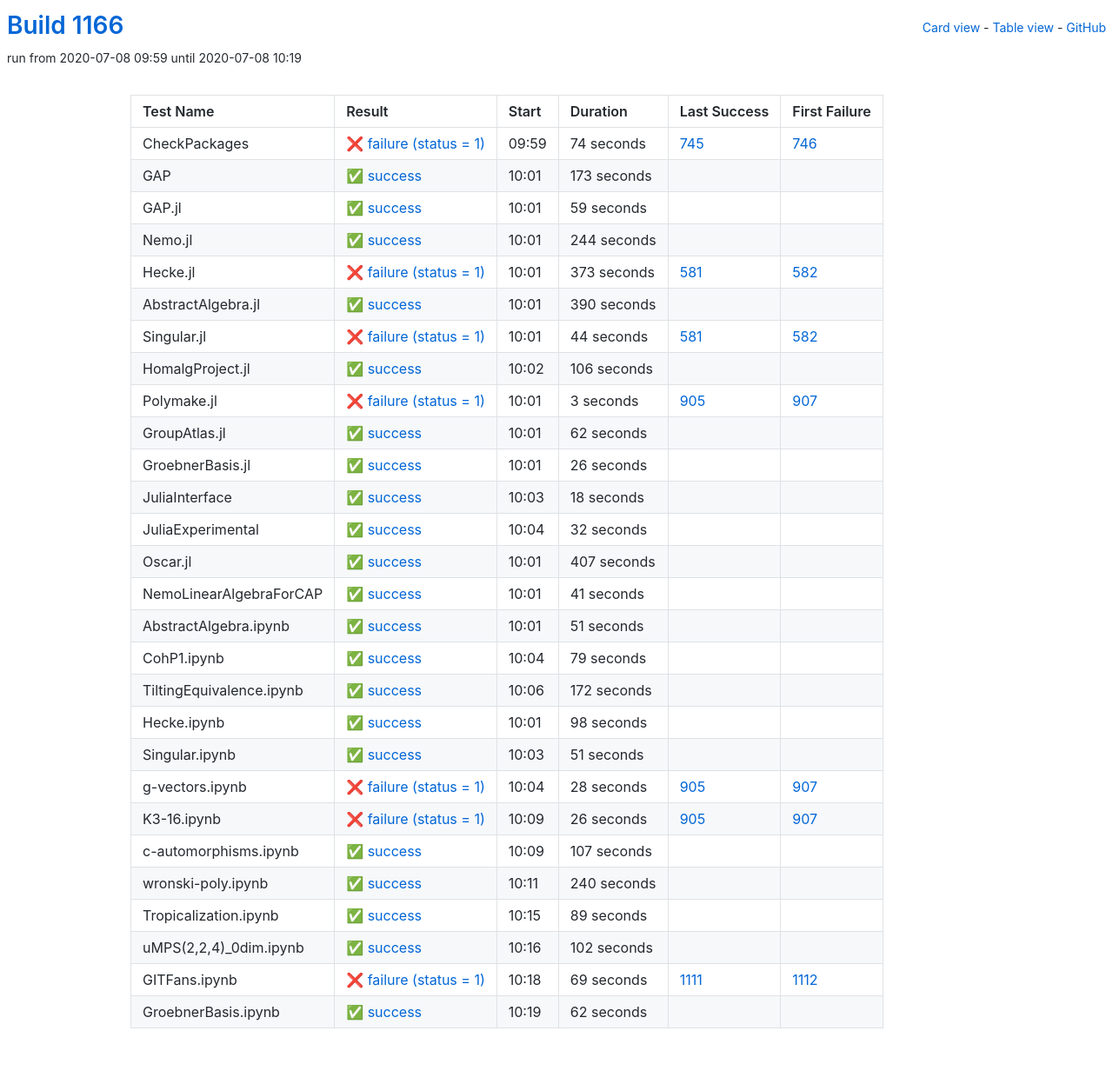
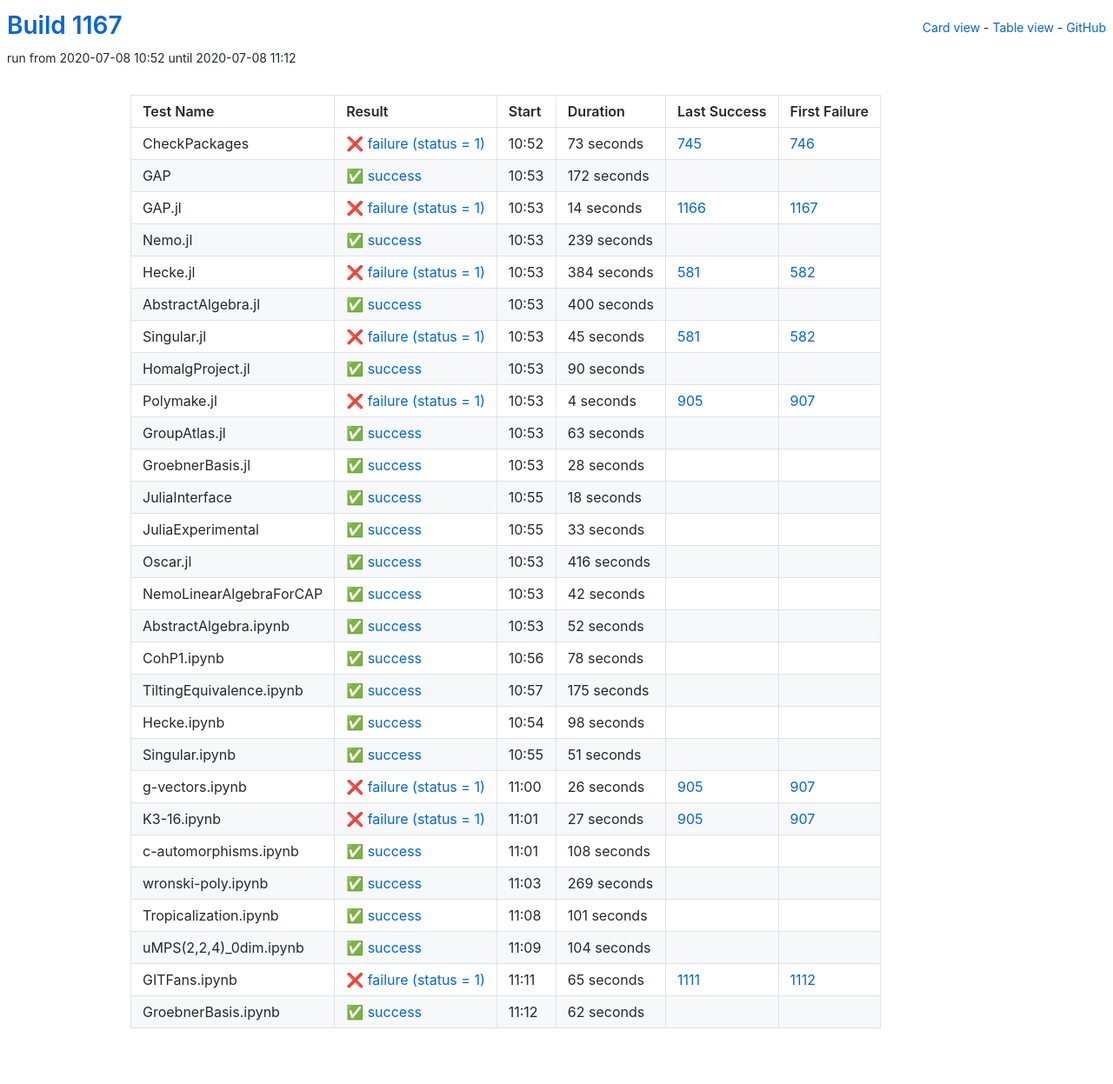
Before and after one commit to oscar-system/oscar-ci-status-1.4, a Jekyll site: the page built from table.html, in a window 1280 px wide. Shown: the whole page at 87% size. Built offline with Jekyll 4.4.1, drawn with Linux system fonts in a browser that asks for light colours.

Commit message:
Build #1167

```diff
--- a/_data/ci.yml
+++ b/_data/ci.yml
@@ -1,6 +1,6 @@
 ---
-build: 1166
-build_url: https://oscarci.mathematik.uni-kl.de/job/oscar-julia-1.4/1166/
+build: 1167
+build_url: https://oscarci.mathematik.uni-kl.de/job/oscar-julia-1.4/1167/
 job: oscar-julia-1.4
 organization: oscar-system
 repo: oscar-ci-status-1.4
@@ -8,140 +8,140 @@ repourl: https://github.com/oscar-system/oscar-ci-status-1.4
 tests:
 - name: CheckPackages
   id: checkpackages
-  log: https://oscarci.mathematik.uni-kl.de/job/oscar-julia-1.4/1166/artifact/logs/build-1166/CheckPackages.log
-  start: 2020-07-08 09:59
+  log: https://oscarci.mathematik.uni-kl.de/job/oscar-julia-1.4/1167/artifact/logs/build-1167/CheckPackages.log
+  start: 2020-07-08 10:52
   success: false
   exitcode: 1
   status: failure
-  duration: 74
+  duration: 73
   last_success: 745
   last_success_url: https://oscarci.mathematik.uni-kl.de/job/oscar-julia-1.4/745/
   first_failure: 746
   first_failure_url: https://oscarci.mathematik.uni-kl.de/job/oscar-julia-1.4/746/
 - name: GAP
   id: gap
-  log: https://oscarci.mathematik.uni-kl.de/job/oscar-julia-1.4/1166/artifact/logs/build-1166/GAP.log
-  start: 2020-07-08 10:01
+  log: https://oscarci.mathematik.uni-kl.de/job/oscar-julia-1.4/1167/artifact/logs/build-1167/GAP.log
+  start: 2020-07-08 10:53
   success: true
   exitcode: 0
   status: success
-  duration: 173
+  duration: 172
   last_success: false
   last_success_url:
   first_failure: false
   first_failure_url:
 - name: GAP.jl
   id: gap-jl
-  log: https://oscarci.mathematik.uni-kl.de/job/oscar-julia-1.4/1166/artifact/logs/build-1166/GAP.jl.log
-  start: 2020-07-08 10:01
+  log: https://oscarci.mathematik.uni-kl.de/job/oscar-julia-1.4/1167/artifact/logs/build-1167/GAP.jl.log
+  start: 2020-07-08 10:53
+  success: false
+  exitcode: 1
+  status: failure
+  duration: 14
+  last_success: 1166
+  last_success_url: https://oscarci.mathematik.uni-kl.de/job/oscar-julia-1.4/1166/
+  first_failure: 1167
+  first_failure_url: https://oscarci.mathematik.uni-kl.de/job/oscar-julia-1.4/1167/
+- name: Nemo.jl
+  id: nemo-jl
+  log: https://oscarci.mathematik.uni-kl.de/job/oscar-julia-1.4/1167/artifact/logs/build-1167/Nemo.jl.log
+  start: 2020-07-08 10:53
   success: true
   exitcode: 0
   status: success
-  duration: 59
-  last_success: false
-  last_success_url:
-  first_failure: false
-  first_failure_url:
-- name: Nemo.jl
-  id: nemo-jl
-  log: https://oscarci.mathematik.uni-kl.de/job/oscar-julia-1.4/1166/artifact/logs/build-1166/Nemo.jl.log
-  start: 2020-07-08 10:01
-  success: true
-  exitcode: 0
-  status: success
-  duration: 244
+  duration: 239
   last_success: false
   last_success_url:
   first_failure: false
   first_failure_url:
 - name: Hecke.jl
   id: hecke-jl
-  log: https://oscarci.mathematik.uni-kl.de/job/oscar-julia-1.4/1166/artifact/logs/build-1166/Hecke.jl.log
-  start: 2020-07-08 10:01
+  log: https://oscarci.mathematik.uni-kl.de/job/oscar-julia-1.4/1167/artifact/logs/build-1167/Hecke.jl.log
+  start: 2020-07-08 10:53
   success: false
   exitcode: 1
   status: failure
-  duration: 373
+  duration: 384
   last_success: 581
   last_success_url: https://oscarci.mathematik.uni-kl.de/job/oscar-julia-1.4/581/
   first_failure: 582
   first_failure_url: https://oscarci.mathematik.uni-kl.de/job/oscar-julia-1.4/582/
 - name: AbstractAlgebra.jl
   id: abstractalgebra-jl
-  log: https://oscarci.mathematik.uni-kl.de/job/oscar-julia-1.4/1166/artifact/logs/build-1166/AbstractAlgebra.jl.log
-  start: 2020-07-08 10:01
+  log: https://oscarci.mathematik.uni-kl.de/job/oscar-julia-1.4/1167/artifact/logs/build-1167/AbstractAlgebra.jl.log
+  start: 2020-07-08 10:53
   success: true
   exitcode: 0
   status: success
-  duration: 390
+  duration: 400
   last_success: false
   last_success_url:
   first_failure: false
   first_failure_url:
 - name: Singular.jl
   id: singular-jl
-  log: https://oscarci.mathematik.uni-kl.de/job/oscar-julia-1.4/1166/artifact/logs/build-1166/Singular.jl.log
-  start: 2020-07-08 10:01
+  log: https://oscarci.mathematik.uni-kl.de/job/oscar-julia-1.4/1167/artifact/logs/build-1167/Singular.jl.log
+  start: 2020-07-08 10:53
   success: false
   exitcode: 1
   status: failure
-  duration: 44
+  duration: 45
   last_success: 581
   last_success_url: https://oscarci.mathematik.uni-kl.de/job/oscar-julia-1.4/581/
   first_failure: 582
   first_failure_url: https://oscarci.mathematik.uni-kl.de/job/oscar-julia-1.4/582/
 - name: HomalgProject.jl
   id: homalgproject-jl
-  log: https://oscarci.mathematik.uni-kl.de/job/oscar-julia-1.4/1166/artifact/logs/build-1166/HomalgProject.jl.log
-  start: 2020-07-08 10:02
+  log: https://oscarci.mathematik.uni-kl.de/job/oscar-julia-1.4/1167/artifact/logs/build-1167/HomalgProject.jl.log
+  start: 2020-07-08 10:53
   success: true
   exitcode: 0
   status: success
-  duration: 106
+  duration: 90
   last_success: false
   last_success_url:
   first_failure: false
   first_failure_url:
 - name: Polymake.jl
   id: polymake-jl
-  log: https://oscarci.mathematik.uni-kl.de/job/oscar-julia-1.4/1166/artifact/logs/build-1166/Polymake.jl.log
-  start: 2020-07-08 10:01
+  log: https://oscarci.mathematik.uni-kl.de/job/oscar-julia-1.4/1167/artifact/logs/build-1167/Polymake.jl.log
+  start: 2020-07-08 10:53
   success: false
   exitcode: 1
   status: failure
-  duration: 3
+  duration: 4
   last_success: 905
   last_success_url: https://oscarci.mathematik.uni-kl.de/job/oscar-julia-1.4/905/
   first_failure: 907
   first_failure_url: https://oscarci.mathematik.uni-kl.de/job/oscar-julia-1.4/907/
 - name: GroupAtlas.jl
   id: groupatlas-jl
-  log: https://oscarci.mathematik.uni-kl.de/job/oscar-julia-1.4/1166/artifact/logs/build-1166/GroupAtlas.jl.log
-  start: 2020-07-08 10:01
+  log: https://oscarci.mathematik.uni-kl.de/job/oscar-julia-1.4/1167/artifact/logs/build-1167/GroupAtlas.jl.log
+  start: 2020-07-08 10:53
   success: true
   exitcode: 0
   status: success
-  duration: 62
+  duration: 63
   last_success: false
   last_success_url:
   first_failure: false
   first_failure_url:
 - name: GroebnerBasis.jl
   id: groebnerbasis-jl
-  log: https://oscarci.mathematik.uni-kl.de/job/oscar-julia-1.4/1166/artifact/logs/build-1166/GroebnerBasis.jl.log
-  start: 2020-07-08 10:01
+  log: https://oscarci.mathematik.uni-kl.de/job/oscar-julia-1.4/1167/artifact/logs/build-1167/GroebnerBasis.jl.log
+  start: 2020-07-08 10:53
   success: true
   exitcode: 0
   status: success
-  duration: 26
+  duration: 28
   last_success: false
   last_success_url:
   first_failure: false
   first_failure_url:
 - name: JuliaInterface
   id: juliainterface
-  log: https://oscarci.mathematik.uni-kl.de/job/oscar-julia-1.4/1166/artifact/logs/build-1166/JuliaInterface.log
-  start: 2020-07-08 10:03
+  log: https://oscarci.mathematik.uni-kl.de/job/oscar-julia-1.4/1167/artifact/logs/build-1167/JuliaInterface.log
+  start: 2020-07-08 10:55
   success: true
   exitcode: 0
   status: success
@@ -152,80 +152,80 @@ tests:
   first_failure_url:
 - name: JuliaExperimental
   id: juliaexperimental
-  log: https://oscarci.mathematik.uni-kl.de/job/oscar-julia-1.4/1166/artifact/logs/build-1166/JuliaExperimental.log
-  start: 2020-07-08 10:04
+  log: https://oscarci.mathematik.uni-kl.de/job/oscar-julia-1.4/1167/artifact/logs/build-1167/JuliaExperimental.log
+  start: 2020-07-08 10:55
   success: true
   exitcode: 0
   status: success
-  duration: 32
+  duration: 33
   last_success: false
   last_success_url:
   first_failure: false
   first_failure_url:
 - name: Oscar.jl
   id: oscar-jl
-  log: https://oscarci.mathematik.uni-kl.de/job/oscar-julia-1.4/1166/artifact/logs/build-1166/Oscar.jl.log
-  start: 2020-07-08 10:01
+  log: https://oscarci.mathematik.uni-kl.de/job/oscar-julia-1.4/1167/artifact/logs/build-1167/Oscar.jl.log
+  start: 2020-07-08 10:53
   success: true
   exitcode: 0
   status: success
-  duration: 407
+  duration: 416
   last_success: false
   last_success_url:
   first_failure: false
   first_failure_url:
 - name: NemoLinearAlgebraForCAP
   id: nemolinearalgebraforcap
-  log: https://oscarci.mathematik.uni-kl.de/job/oscar-julia-1.4/1166/artifact/logs/build-1166/NemoLinearAlgebraForCAP.log
-  start: 2020-07-08 10:01
+  log: https://oscarci.mathematik.uni-kl.de/job/oscar-julia-1.4/1167/artifact/logs/build-1167/NemoLinearAlgebraForCAP.log
+  start: 2020-07-08 10:53
   success: true
   exitcode: 0
   status: success
-  duration: 41
+  duration: 42
   last_success: false
   last_success_url:
   first_failure: false
   first_failure_url:
 - name: AbstractAlgebra.ipynb
   id: abstractalgebra-ipynb
-  log: https://oscarci.mathematik.uni-kl.de/job/oscar-julia-1.4/1166/artifact/logs/build-1166/AbstractAlgebra.ipynb.log
-  start: 2020-07-08 10:01
+  log: https://oscarci.mathematik.uni-kl.de/job/oscar-julia-1.4/1167/artifact/logs/build-1167/AbstractAlgebra.ipynb.log
+  start: 2020-07-08 10:53
   success: true
   exitcode: 0
   status: success
-  duration: 51
+  duration: 52
   last_success: false
   last_success_url:
   first_failure: false
   first_failure_url:
 - name: CohP1.ipynb
   id: cohp1-ipynb
-  log: https://oscarci.mathematik.uni-kl.de/job/oscar-julia-1.4/1166/artifact/logs/build-1166/CohP1.ipynb.log
-  start: 2020-07-08 10:04
+  log: https://oscarci.mathematik.uni-kl.de/job/oscar-julia-1.4/1167/artifact/logs/build-1167/CohP1.ipynb.log
+  start: 2020-07-08 10:56
   success: true
   exitcode: 0
   status: success
-  duration: 79
+  duration: 78
   last_success: false
   last_success_url:
   first_failure: false
   first_failure_url:
 - name: TiltingEquivalence.ipynb
   id: tiltingequivalence-ipynb
-  log: https://oscarci.mathematik.uni-kl.de/job/oscar-julia-1.4/1166/artifact/logs/build-1166/TiltingEquivalence.ipynb.log
-  start: 2020-07-08 10:06
+  log: https://oscarci.mathematik.uni-kl.de/job/oscar-julia-1.4/1167/artifact/logs/build-1167/TiltingEquivalence.ipynb.log
+  start: 2020-07-08 10:57
   success: true
   exitcode: 0
   status: success
-  duration: 172
+  duration: 175
   last_success: false
   last_success_url:
   first_failure: false
   first_failure_url:
 - name: Hecke.ipynb
   id: hecke-ipynb
-  log: https://oscarci.mathematik.uni-kl.de/job/oscar-julia-1.4/1166/artifact/logs/build-1166/Hecke.ipynb.log
-  start: 2020-07-08 10:01
+  log: https://oscarci.mathematik.uni-kl.de/job/oscar-julia-1.4/1167/artifact/logs/build-1167/Hecke.ipynb.log
+  start: 2020-07-08 10:54
   success: true
   exitcode: 0
   status: success
@@ -236,8 +236,8 @@ tests:
   first_failure_url:
 - name: Singular.ipynb
   id: singular-ipynb
-  log: https://oscarci.mathematik.uni-kl.de/job/oscar-julia-1.4/1166/artifact/logs/build-1166/Singular.ipynb.log
-  start: 2020-07-08 10:03
+  log: https://oscarci.mathematik.uni-kl.de/job/oscar-julia-1.4/1167/artifact/logs/build-1167/Singular.ipynb.log
+  start: 2020-07-08 10:55
   success: true
   exitcode: 0
   status: success
@@ -248,20 +248,8 @@ tests:
   first_failure_url:
 - name: g-vectors.ipynb
   id: g-vectors-ipynb
-  log: https://oscarci.mathematik.uni-kl.de/job/oscar-julia-1.4/1166/artifact/logs/build-1166/g-vectors.ipynb.log
-  start: 2020-07-08 10:04
-  success: false
-  exitcode: 1
-  status: failure
-  duration: 28
-  last_success: 905
-  last_success_url: https://oscarci.mathematik.uni-kl.de/job/oscar-julia-1.4/905/
-  first_failure: 907
-  first_failure_url: https://oscarci.mathematik.uni-kl.de/job/oscar-julia-1.4/907/
-- name: K3-16.ipynb
-  id: k3-16-ipynb
-  log: https://oscarci.mathematik.uni-kl.de/job/oscar-julia-1.4/1166/artifact/logs/build-1166/K3-16.ipynb.log
-  start: 2020-07-08 10:09
+  log: https://oscarci.mathematik.uni-kl.de/job/oscar-julia-1.4/1167/artifact/logs/build-1167/g-vectors.ipynb.log
+  start: 2020-07-08 11:00
   success: false
   exitcode: 1
   status: failure
@@ -270,70 +258,82 @@ tests:
   last_success_url: https://oscarci.mathematik.uni-kl.de/job/oscar-julia-1.4/905/
   first_failure: 907
   first_failure_url: https://oscarci.mathematik.uni-kl.de/job/oscar-julia-1.4/907/
+- name: K3-16.ipynb
+  id: k3-16-ipynb
+  log: https://oscarci.mathematik.uni-kl.de/job/oscar-julia-1.4/1167/artifact/logs/build-1167/K3-16.ipynb.log
+  start: 2020-07-08 11:01
+  success: false
+  exitcode: 1
+  status: failure
+  duration: 27
+  last_success: 905
+  last_success_url: https://oscarci.mathematik.uni-kl.de/job/oscar-julia-1.4/905/
+  first_failure: 907
+  first_failure_url: https://oscarci.mathematik.uni-kl.de/job/oscar-julia-1.4/907/
 - name: c-automorphisms.ipynb
   id: c-automorphisms-ipynb
-  log: https://oscarci.mathematik.uni-kl.de/job/oscar-julia-1.4/1166/artifact/logs/build-1166/c-automorphisms.ipynb.log
-  start: 2020-07-08 10:09
+  log: https://oscarci.mathematik.uni-kl.de/job/oscar-julia-1.4/1167/artifact/logs/build-1167/c-automorphisms.ipynb.log
+  start: 2020-07-08 11:01
   success: true
   exitcode: 0
   status: success
-  duration: 107
+  duration: 108
   last_success: false
   last_success_url:
   first_failure: false
   first_failure_url:
 - name: wronski-poly.ipynb
   id: wronski-poly-ipynb
-  log: https://oscarci.mathematik.uni-kl.de/job/oscar-julia-1.4/1166/artifact/logs/build-1166/wronski-poly.ipynb.log
-  start: 2020-07-08 10:11
+  log: https://oscarci.mathematik.uni-kl.de/job/oscar-julia-1.4/1167/artifact/logs/build-1167/wronski-poly.ipynb.log
+  start: 2020-07-08 11:03
   success: true
   exitcode: 0
   status: success
-  duration: 240
+  duration: 269
   last_success: false
   last_success_url:
   first_failure: false
   first_failure_url:
 - name: Tropicalization.ipynb
   id: tropicalization-ipynb
-  log: https://oscarci.mathematik.uni-kl.de/job/oscar-julia-1.4/1166/artifact/logs/build-1166/Tropicalization.ipynb.log
-  start: 2020-07-08 10:15
+  log: https://oscarci.mathematik.uni-kl.de/job/oscar-julia-1.4/1167/artifact/logs/build-1167/Tropicalization.ipynb.log
+  start: 2020-07-08 11:08
   success: true
   exitcode: 0
   status: success
-  duration: 89
+  duration: 101
   last_success: false
   last_success_url:
   first_failure: false
   first_failure_url:
 - name: uMPS(2,2,4)_0dim.ipynb
   id: umps-2-2-4-0dim-ipynb
-  log: https://oscarci.mathematik.uni-kl.de/job/oscar-julia-1.4/1166/artifact/logs/build-1166/uMPS-2-2-4-_0dim.ipynb.log
-  start: 2020-07-08 10:16
+  log: https://oscarci.mathematik.uni-kl.de/job/oscar-julia-1.4/1167/artifact/logs/build-1167/uMPS-2-2-4-_0dim.ipynb.log
+  start: 2020-07-08 11:09
   success: true
   exitcode: 0
   status: success
-  duration: 102
+  duration: 104
   last_success: false
   last_success_url:
   first_failure: false
   first_failure_url:
 - name: GITFans.ipynb
   id: gitfans-ipynb
-  log: https://oscarci.mathematik.uni-kl.de/job/oscar-julia-1.4/1166/artifact/logs/build-1166/GITFans.ipynb.log
-  start: 2020-07-08 10:18
+  log: https://oscarci.mathematik.uni-kl.de/job/oscar-julia-1.4/1167/artifact/logs/build-1167/GITFans.ipynb.log
+  start: 2020-07-08 11:11
   success: false
   exitcode: 1
   status: failure
-  duration: 69
+  duration: 65
   last_success: 1111
   last_success_url: https://oscarci.mathematik.uni-kl.de/job/oscar-julia-1.4/1111/
   first_failure: 1112
   first_failure_url: https://oscarci.mathematik.uni-kl.de/job/oscar-julia-1.4/1112/
 - name: GroebnerBasis.ipynb
   id: groebnerbasis-ipynb
-  log: https://oscarci.mathematik.uni-kl.de/job/oscar-julia-1.4/1166/artifact/logs/build-1166/GroebnerBasis.ipynb.log
-  start: 2020-07-08 10:19
+  log: https://oscarci.mathematik.uni-kl.de/job/oscar-julia-1.4/1167/artifact/logs/build-1167/GroebnerBasis.ipynb.log
+  start: 2020-07-08 11:12
   success: true
   exitcode: 0
   status: success
```
Also changed, not shown: README.md.
